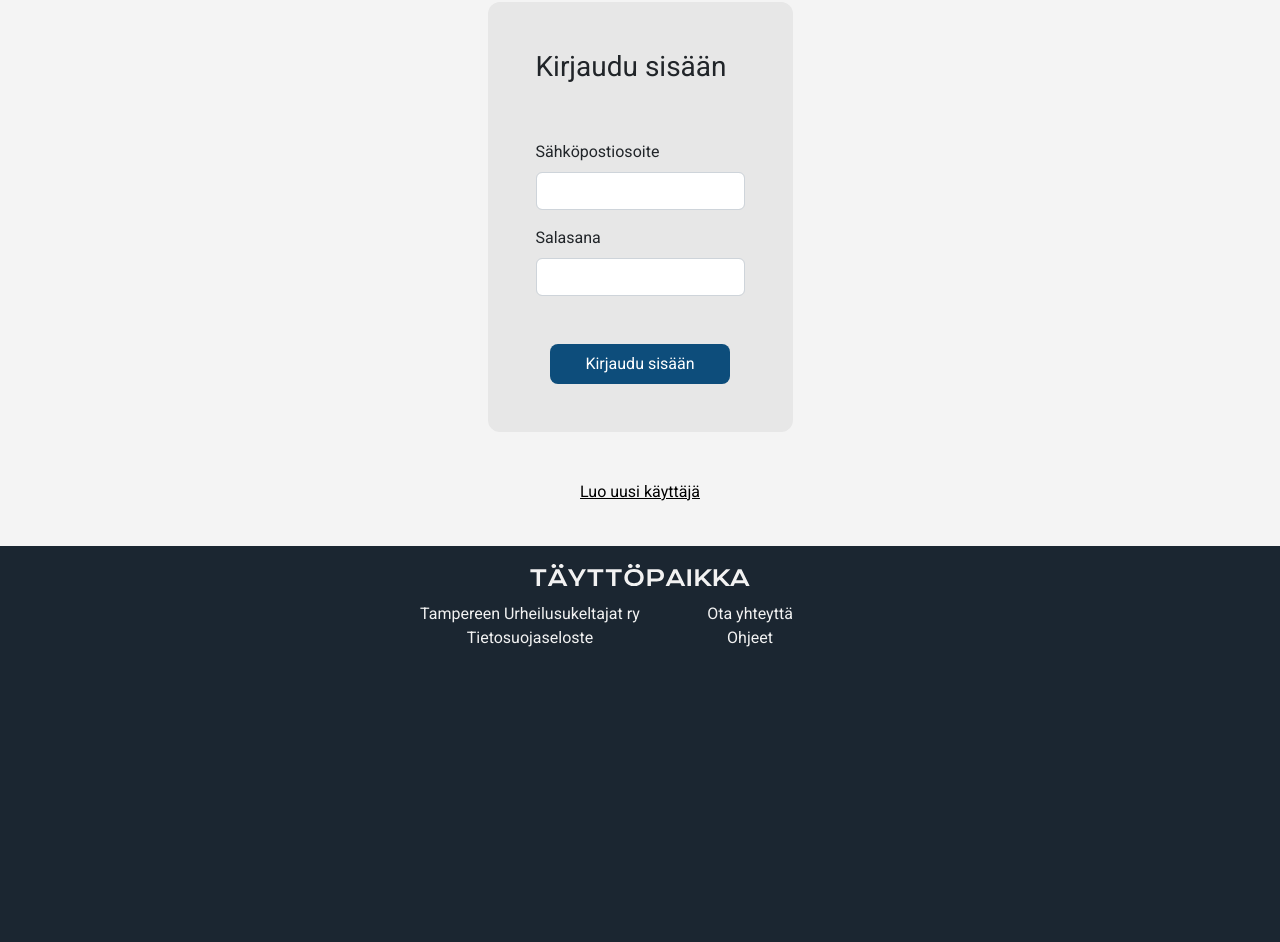
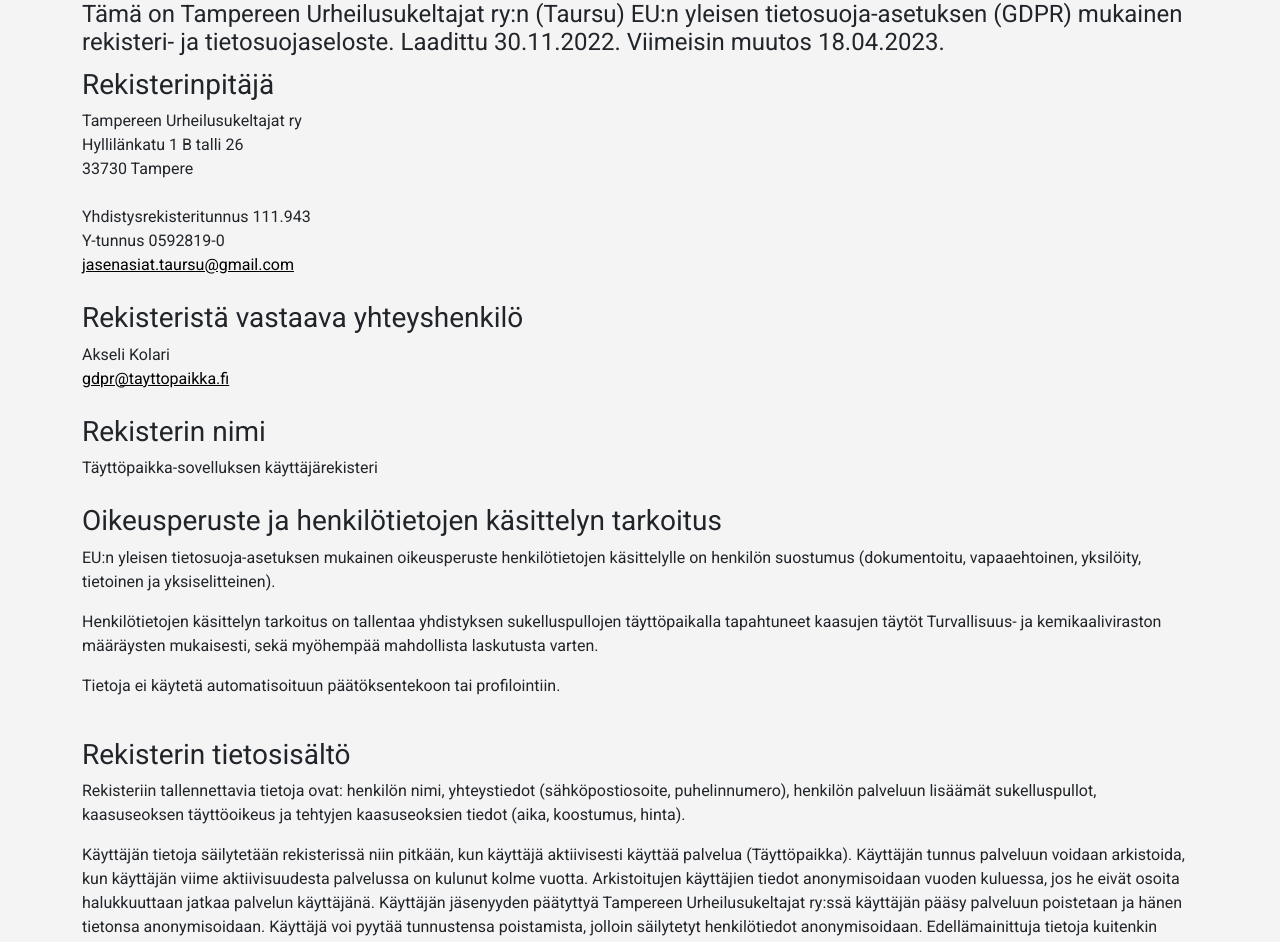
Before and after one commit to Tampereen-Urheilusukeltajat/Blenderi-UI, a React (Create React App) app: page /gdpr in a window 1280 px wide. Before the commit this address led to /. Shown: the part 70-1012 px from the top of the page. Before the commit the page ends 800 px from the top, so only its background shows below. Built offline with nearby package versions, Linux system fonts and the light colour scheme; no server answers.

Commit message:
Feat/gdpr (#54)
Co-authored-by: ilesoft <45848534+ilesoft@users.noreply.github.com>

```diff
--- a/src/App.tsx
+++ b/src/App.tsx
@@ -20,6 +20,7 @@
 import { ToastContainer } from 'react-toastify';
 import 'react-toastify/dist/ReactToastify.css';
 import { Footer } from './components/Footer/Footer';
+import { GDPR } from './views/GDPR';
 
 const QUERY_CLIENT = new QueryClient();
 
@@ -56,6 +57,7 @@
             path="register"
             element={<SignUp onRegisterSuccess={forceShowNavbar} />}
           />
+          <Route path="gdpr" element={<GDPR />} />
 
           {/* Private routes */}
           <Route
@@ -106,7 +108,6 @@
               </ProtectedRoute>
             }
           />
-
           {/* 404 */}
           <Route path="*" element={<Navigate to="/" />} />
         </Routes>
--- a/src/components/Footer/Footer.tsx
+++ b/src/components/Footer/Footer.tsx
@@ -19,7 +19,7 @@
         </a>
       </div>
       <div className="row">
-        <a href="" aria-disabled="true" className="item">
+        <a href="/gdpr" className="item">
           Tietosuojaseloste
         </a>
         <a href="" aria-disabled="true" className="item">
--- a/src/components/SignUpForm.tsx
+++ b/src/components/SignUpForm.tsx
@@ -196,6 +196,25 @@
                 Toista salasana uudelleen.
               </Form.Control.Feedback>
             </Form.Group>
+            <Form.Group className="flex row">
+              <Form.Label>
+                <div className="d-flex flex-row gx-5">
+                  <Form.Check
+                    aria-label="Hyväksyn tietosuojaselosteen"
+                    id="acceptDataProtectionPolicy"
+                    name="acceptDataProtectionPolicy"
+                    onChange={form.handleChange}
+                    required
+                  />
+                  <span>
+                    Hyväksyn{' '}
+                    <a href="/gdpr" target="_blank">
+                      tietosuojaselosteen
+                    </a>
+                  </span>
+                </div>
+              </Form.Label>
+            </Form.Group>
             <div className="d-flex justify-content-center mb-5">
               <PrimaryButton text="Luo käyttäjä" type={ButtonType.submit} />
             </div>
--- /dev/null
+++ b/src/views/GDPR.tsx
@@ -0,0 +1,152 @@
+import React from 'react';
+
+export const GDPR: React.FC = () => {
+  return (
+    <div>
+      <h1>Rekisteri- ja tietosuojaseloste</h1>
+      <h2>
+        Tämä on Tampereen Urheilusukeltajat ry:n (Taursu) EU:n yleisen
+        tietosuoja-asetuksen (GDPR) mukainen rekisteri- ja tietosuojaseloste.
+        Laadittu 30.11.2022. Viimeisin muutos 18.04.2023.
+      </h2>
+      <ul style={{ listStyle: 'none', padding: '0' }}>
+        <li style={{ margin: '12px 0' }}>
+          <h3>Rekisterinpitäjä</h3>
+          <span>Tampereen Urheilusukeltajat ry</span>
+          <br />
+          <span>Hyllilänkatu 1 B talli 26</span>
+          <br />
+          <span>33730 Tampere</span>
+          <br />
+          <br />
+          <span>Yhdistysrekisteritunnus 111.943</span>
+          <br />
+          <span>Y-tunnus 0592819-0</span>
+          <br />
+          <a href="mailto:jasenasiat.taursu@gmail.com">
+            jasenasiat.taursu@gmail.com
+          </a>
+        </li>
+        <li style={{ padding: '12px 0' }}>
+          <h3>Rekisteristä vastaava yhteyshenkilö</h3>
+          <span>Akseli Kolari</span>
+          <br />
+          <a href="mailto:gdpr@taytttopaikka.fi">gdpr@tayttopaikka.fi</a>
+        </li>
+        <li style={{ padding: '12px 0' }}>
+          <h3>Rekisterin nimi</h3>
+          <span>Täyttöpaikka-sovelluksen käyttäjärekisteri</span>
+        </li>
+        <li style={{ padding: '12px 0' }}>
+          <h3>Oikeusperuste ja henkilötietojen käsittelyn tarkoitus</h3>
+          <p>
+            EU:n yleisen tietosuoja-asetuksen mukainen oikeusperuste
+            henkilötietojen käsittelylle on henkilön suostumus (dokumentoitu,
+            vapaaehtoinen, yksilöity, tietoinen ja yksiselitteinen).
+          </p>
+          <p>
+            Henkilötietojen käsittelyn tarkoitus on tallentaa yhdistyksen
+            sukelluspullojen täyttöpaikalla tapahtuneet kaasujen täytöt
+            Turvallisuus- ja kemikaaliviraston määräysten mukaisesti, sekä
+            myöhempää mahdollista laskutusta varten.
+          </p>
+          <p>
+            Tietoja ei käytetä automatisoituun päätöksentekoon tai
+            profilointiin.
+          </p>
+        </li>
+        <li style={{ padding: '12px 0' }}>
+          <h3>Rekisterin tietosisältö</h3>
+          <p>
+            Rekisteriin tallennettavia tietoja ovat: henkilön nimi, yhteystiedot
+            (sähköpostiosoite, puhelinnumero), henkilön palveluun lisäämät
+            sukelluspullot, kaasuseoksen täyttöoikeus ja tehtyjen kaasuseoksien
+            tiedot (aika, koostumus, hinta).
+          </p>
+          <p>
+            Käyttäjän tietoja säilytetään rekisterissä niin pitkään, kun
+            käyttäjä aktiivisesti käyttää palvelua (Täyttöpaikka). Käyttäjän
+            tunnus palveluun voidaan arkistoida, kun käyttäjän viime
+            aktiivisuudesta palvelussa on kulunut kolme vuotta. Arkistoitujen
+            käyttäjien tiedot anonymisoidaan vuoden kuluessa, jos he eivät
+            osoita halukkuuttaan jatkaa palvelun käyttäjänä. Käyttäjän
+            jäsenyyden päätyttyä Tampereen Urheilusukeltajat ry:ssä käyttäjän
+            pääsy palveluun poistetaan ja hänen tietonsa anonymisoidaan.
+            Käyttäjä voi pyytää tunnustensa poistamista, jolloin säilytetyt
+            henkilötiedot anonymisoidaan. Edellämainittuja tietoja kuitenkin
+            voidaan säilyttää niin pitkään, kunnes käyttäjä on suorittanut
+            viimeiset maksuvelvoitteensa sukellusseuralle tekemistään
+            kaasutäytöistä.
+          </p>
+        </li>
+        <li style={{ padding: '12px 0' }}>
+          <h3>Säännönmukaiset tietolähteet</h3>
+          <p>
+            Rekisteriin tallennettavat tiedot saadaan asiakkaalta mm.
+            www-lomakkeilla lähetetyistä viesteistä, sähköpostitse, puhelimitse,
+            asiakastapaamisista ja muista tilanteista, joissa asiakas luovuttaa
+            tietojaan.
+          </p>
+        </li>
+        <li style={{ padding: '12px 0' }}>
+          <h3>
+            Tietojen säännönmukaiset luovutukset ja tietojen siirto EU:n tai
+            ETA:n ulkopuolelle
+          </h3>
+          <p>
+            Tietoja ei luovuteta säännönmukaisesti muille tahoille. Tietoja
+            voidaan kuitenkin luovuttaa viranomaisille onnettomuustapauksissa
+            tai viranomaisten niitä pyytäessä. Tietoja ei julkaista. Tietoja ei
+            siirretä EU:n tai ETA:n ulkopuolelle.
+          </p>
+        </li>
+        <li style={{ padding: '12px 0' }}>
+          <h3>Rekisterin suojauksen periaatteet</h3>
+          <p>
+            Rekisterin käsittelyssä noudatetaan huolellisuutta ja
+            tietojärjestelmien avulla käsiteltävät tiedot suojataan
+            asianmukaisesti. Kun rekisteritietoja säilytetään
+            Internet-palvelimilla, niiden laitteiston fyysisestä ja
+            digitaalisesta tietoturvasta huolehditaan asiaankuuluvasti.
+            Rekisterinpitäjä huolehtii siitä, että tallennettuja tietoja sekä
+            palvelimien käyttöoikeuksia ja muita henkilötietojen turvallisuuden
+            kannalta kriittisiä tietoja käsitellään luottamuksellisesti ja vain
+            niiden yhdistyksen toimihenkilöiden toimesta, joiden toimenkuvaan se
+            kuuluu.
+          </p>
+        </li>
+        <li style={{ padding: '12px 0' }}>
+          <h3>Tarkastusoikeus ja oikeus vaatia tiedon korjaamista</h3>
+          <p>
+            Jokaisella rekisterissä olevalla henkilöllä on oikeus tarkastaa
+            rekisteriin tallennetut tietonsa ja vaatia mahdollisen virheellisen
+            tiedon korjaamista tai puutteellisen tiedon täydentämistä. Mikäli
+            henkilö haluaa tarkistaa hänestä tallennetut tiedot tai vaatia
+            niihin oikaisua, pyyntö tulee lähettää sähköisesti
+            rekisterinpitäjälle. Rekisterinpitäjä voi pyytää tarvittaessa
+            pyynnön esittäjää todistamaan henkilöllisyytensä. Rekisterinpitäjä
+            vastaa asiakkaalle EU:n tietosuoja-asetuksessa säädetyssä ajassa,
+            pääsääntöisesti kuukauden kuluessa.
+          </p>
+        </li>
+        <li style={{ padding: '12px 0' }}>
+          <h3>Muut henkilötietojen käsittelyyn liittyvät oikeudet</h3>
+          <p>
+            Rekisterissä olevalla henkilöllä on oikeus pyytää häntä koskevien
+            henkilötietojen poistamiseen rekisteristä ("oikeus tulla
+            unohdetuksi"). Niin ikään rekisteröidyillä on muut{' '}
+            <a href="http://eur-lex.europa.eu/legal-content/FI/TXT/?uri=CELEX%3A32016R0679#d1e2144-1-1">
+              EU:n yleisen tietosuoja-asetuksen
+            </a>{' '}
+            kuten henkilötietojen käsittelyn rajoittaminen tietyissä
+            tilanteissa. Pyynnöt tulee lähettää sähköisesti rekisterinpitäjälle.
+            Rekisterinpitäjä voi pyytää tarvittaessa pyynnön esittäjää
+            todistamaan henkilöllisyytensä. Rekisterinpitäjä vastaa asiakkaalle
+            EU:n tietosuoja-asetuksessa säädetyssä ajassa, pääsääntöisesti
+            kuukauden kuluessa.
+          </p>
+        </li>
+      </ul>
+    </div>
+  );
+};
```
